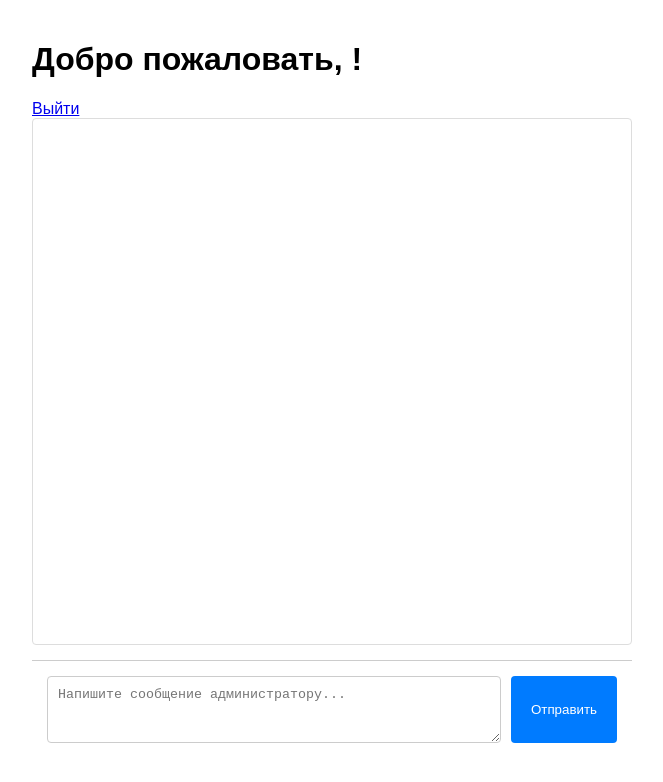
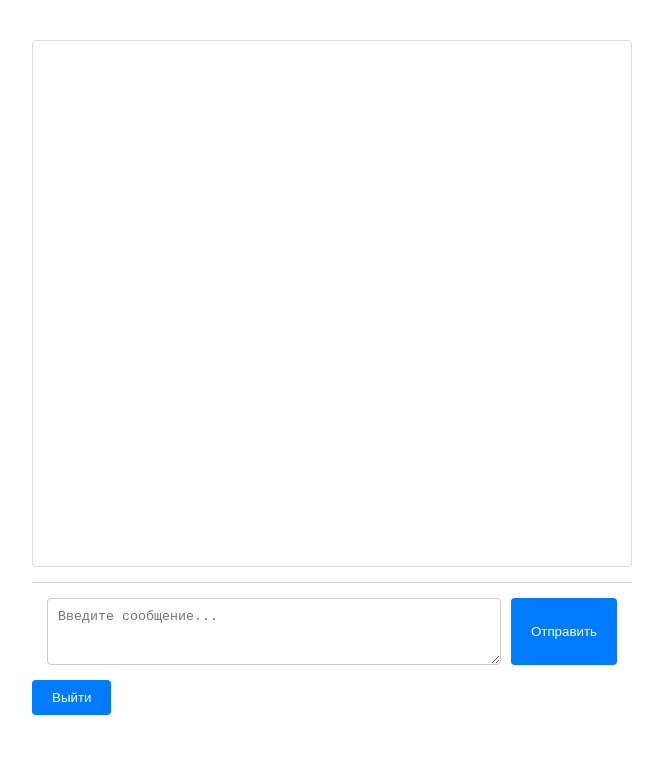
Before and after one commit to midlxx/site-1, a plain HTML site: page user.html in a window 1280 px wide. Shown: the whole page, without its empty margins (308-971 px from the left). Drawn offline with Linux system fonts and the light colour scheme.

Commit message:
Update user.html

```diff
--- a/user.html
+++ b/user.html
@@ -1,29 +1,24 @@
 <!DOCTYPE html>
-<html lang="ru">
+<html>
 <head>
-    <meta charset="UTF-8">
-    <meta name="viewport" content="width=device-width, initial-scale=1.0">
-    <title>Личный кабинет</title>
+  <title>Чат пользователя</title>
   <link rel="stylesheet" href="css/style.css">
 </head>
 <body>
   <div class="container">
-        <header>
-            <h1>Добро пожаловать, <span id="userGreeting"></span>!</h1>
-            <a href="#" id="logoutBtn">Выйти</a>
-        </header>
+    <h2 id="userGreeting"></h2>
 
     <div class="chat-container">
-            <div class="message-list" id="messageList">
-                <!-- Здесь будут отображаться сообщения -->
-            </div>
-
+      <div id="messageList"></div>
       <div class="message-input">
-                <textarea id="userMessage" placeholder="Напишите сообщение администратору..." rows="3"></textarea>
+        <textarea id="userMessage" placeholder="Введите сообщение..." rows="3"></textarea>
         <button id="sendBtn">Отправить</button>
       </div>
     </div>
+
+    <button id="logoutBtn">Выйти</button>
   </div>
+
   <script src="js/user.js"></script>
 </body>
 </html>
```
Lines whose indentation alone changed are shown as unchanged.
